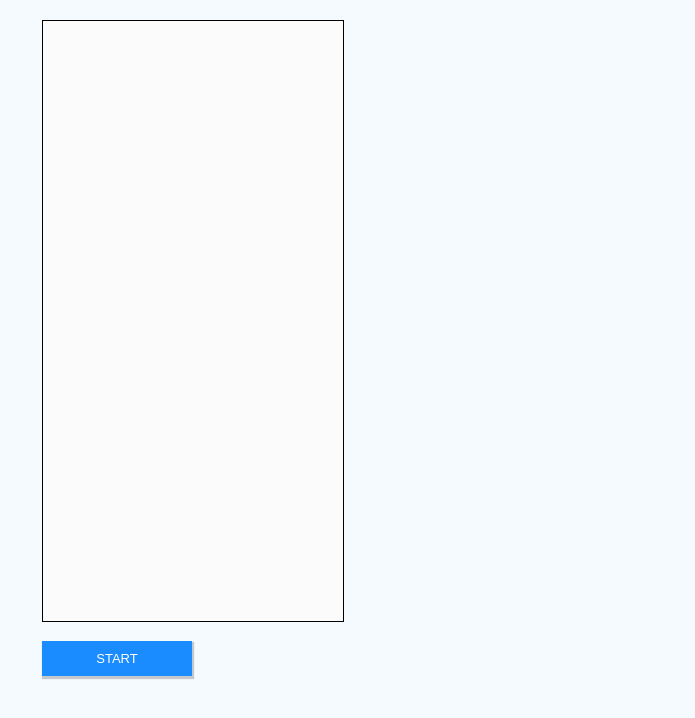
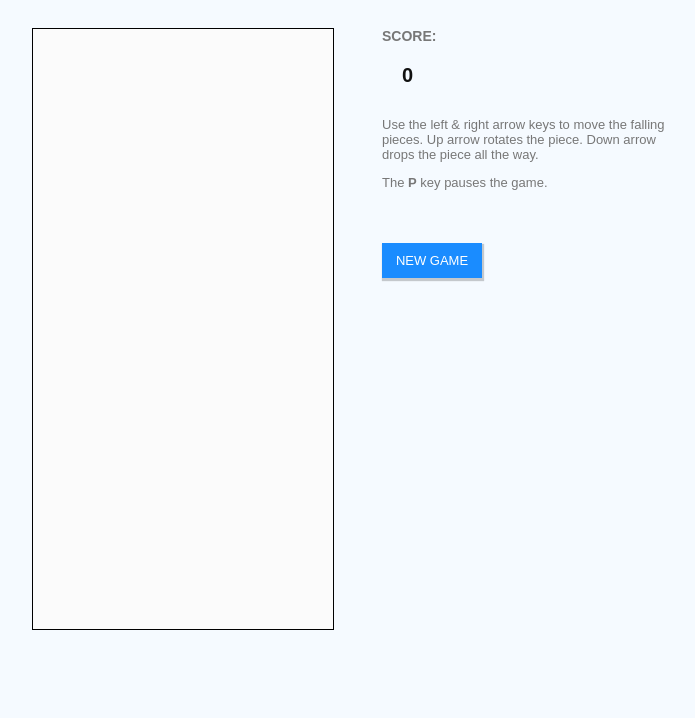
Before and after one commit to villez/xtris, a plain HTML site: page xtris.html in a window 1280 px wide. Shown: the whole page, without its empty margins (6-701 px from the left). Drawn offline with Linux system fonts and the light colour scheme.

Commit message:
tweaking the look & feel and adding score placeholder and play instructions to sidebar

```diff
--- a/style.css
+++ b/style.css
@@ -1,24 +1,48 @@
 canvas {
     border: 1px solid black;
     background-color: #fbfbfb;
+    margin: 0 0 0 30px;
 }
 
 body {
     background-color: hsl(210, 100%, 98%);
 }
 
-#main {
-    margin: 20px 0 0 40px;
+.game-main {
+    margin: 20px 0 0 0;
+    width: 360px;
+    float: left;
+}
+
+.game-sidebar {
+    margin: 20px 0 0 20px;
+    width: 300px;
+    float: left;
+    font: bold 14px sans-serif;
+    text-transform: uppercase;
+    color: #777;
+}
+
+.game-score {
+    margin: 20px 0 0 20px;
+    font: bold 20px sans-serif;
+    color: #111;
+}
+
+.instructions {
+    margin: 30px 0 0 0;
+    font: 13px sans-serif;
+    text-transform: none;
 }
 
 button {
-    width: 150px;
+    width: 100px;
     background-color: hsl(210, 100%, 55%);
     color: white;
     font-size: 13px;
     text-transform: uppercase;
     border: none;
-    margin: 15px 0 0 0;
+    margin: 40px 0 0 0;
     padding: 10px 0;
     box-shadow: 1px 2px 1px 1px rgba(0, 0, 0, 0.2);
     cursor: pointer;
--- a/xtris.html
+++ b/xtris.html
@@ -6,12 +6,26 @@
   </head>
   <body>
     <div id="main">
-      <div id="game">
+      <div class="game-main">
         <canvas width="300" height="600" id="c"></canvas>
       </div>
 
-      <div id="controls">
-        <button id="restart">Start</button>
+      <div class="game-sidebar">
+        Score:
+        <div class="game-score">
+          0
+        </div>
+
+        <div class="instructions">
+          <p>Use the left & right arrow keys to move the falling pieces.
+            Up arrow rotates the piece. Down arrow drops the piece all the way.
+          </p>
+          <p>
+            The <strong>P</strong> key pauses the game.
+          </p>
+        </div>
+
+        <button id="restart">New Game</button>
       </div>
     </div>
 
--- a/xtris.js
+++ b/xtris.js
@@ -54,7 +54,7 @@
         font: "40px sans-serif",
         textColor: "black",
         pausedText: "PAUSED",
-        pausedOverlayColor: "rgba(200, 200, 200, 1)",
+        pausedOverlayColor: "#f0f0f0",
         gameOverText: "GAME OVER",
         gameOverOverlayColor: "rgba(200, 200, 200, 0.5)"
     };
@@ -399,7 +399,6 @@
     };
 
     game.restart = function() {
-        document.getElementById("restart").innerHTML = "Restart";
         clearInterval(game.moveTimer);
         game.board = new Board();
         game.status = "running";
```
